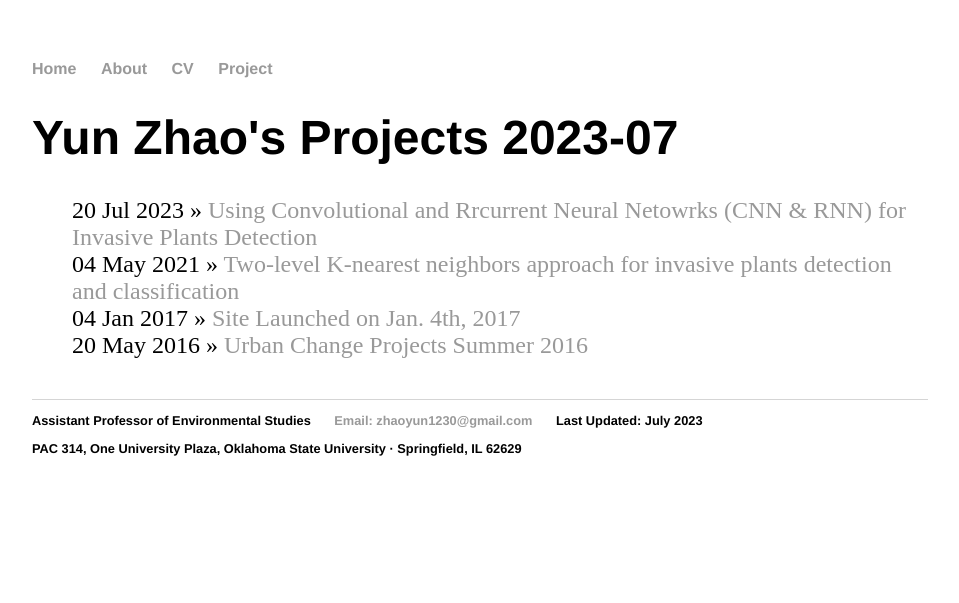
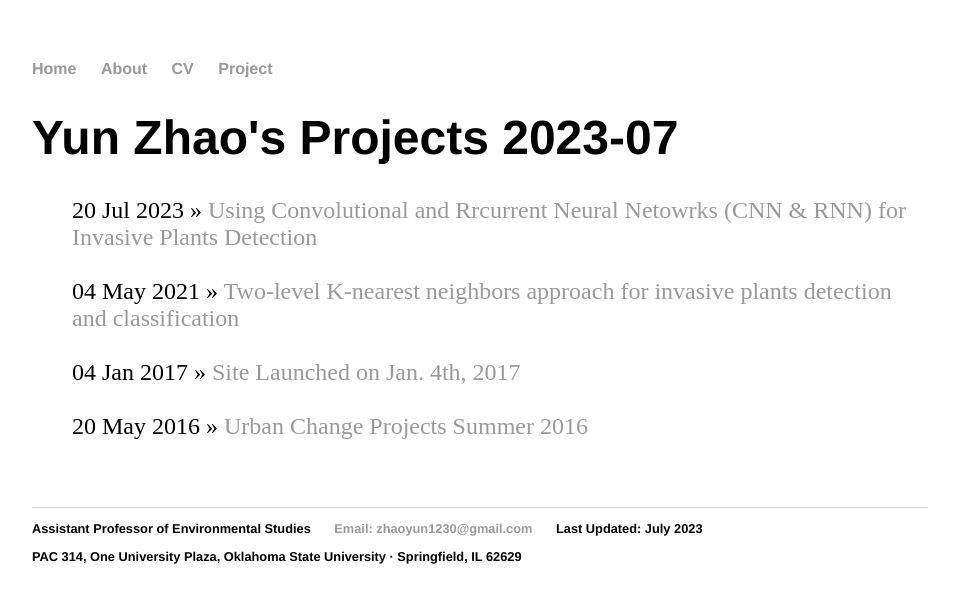
Before and after one commit to yun-zhao/yun-zhao.github.io, a Jekyll site: the page built from project/index.html, in a window 1280 px wide. Shown: the top 603 px of the page, without its empty margins (160-1119 px from the left). Built offline with Jekyll 4.4.1, drawn with Linux system fonts in a browser that asks for light colours.

```diff
--- a/project/index.html
+++ b/project/index.html
@@ -7,7 +7,7 @@ title: Yun Zhao's Projects 2023-07
 
 	  {% for post in site.posts %}
 
-	    <li><span>{{ post.date | date_to_string }}</span> » <a href="{{ post.url }}" title="{{ post.title }}">{{ post.title }}</a></li>
+	    <li><span>{{ post.date | date_to_string }}</span> » <a href="{{ post.url }}" title="{{ post.title }}">{{ post.title }}</a></li><br>
 
 	  {% endfor %}
 	</ul>
```
